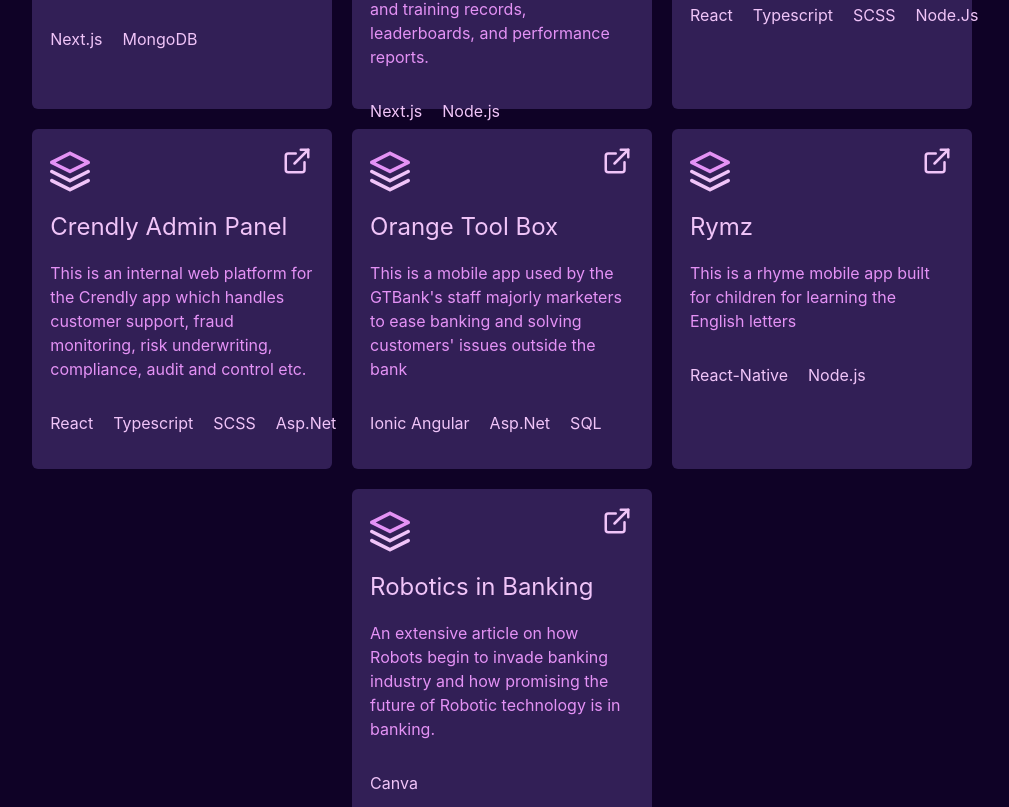
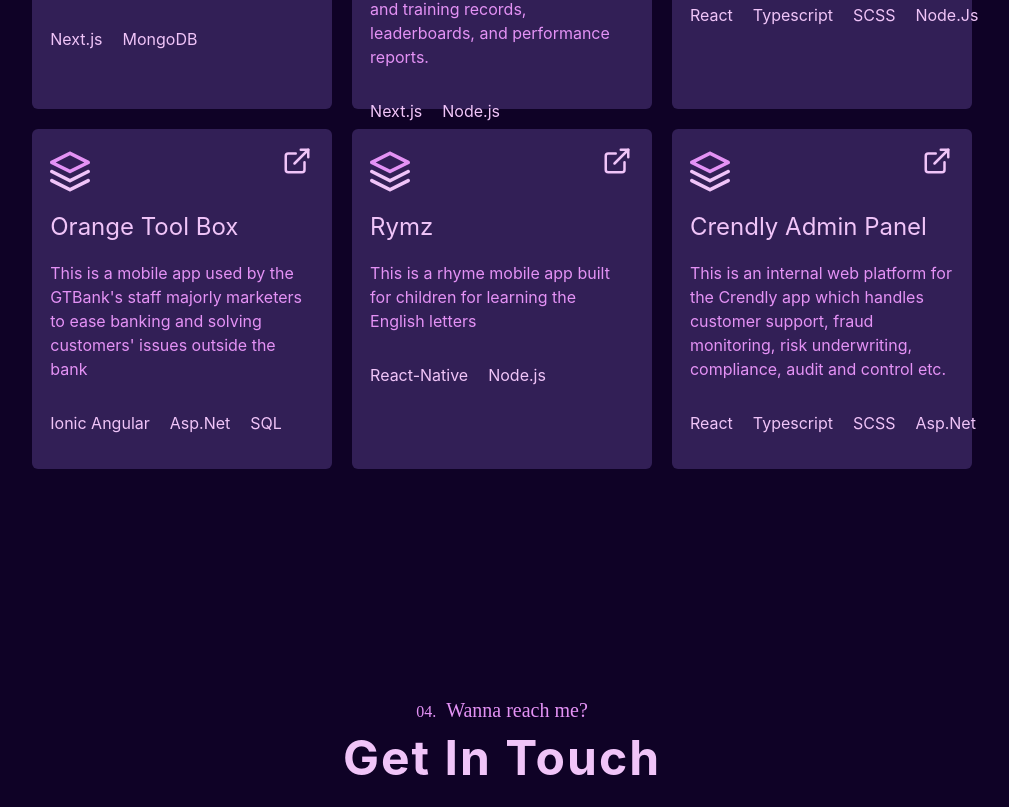
Before and after one commit to hurlaniyhi/My-Portfolio, a Next.js app: page / in a window 1280 px wide. Shown: the part 6453-7260 px from the top of the page, without its empty margins (138-1147 px from the left). Built offline with nearby package versions, Linux system fonts and the light colour scheme.

Commit message:
commented some other projects to prevent them being shown

```diff
--- a/data/otherProjects.ts
+++ b/data/otherProjects.ts
@@ -43,13 +43,6 @@
     url: 'https://virtuoussprouts-new.netlify.app',
   },
   {
-    name: 'Crendly Admin Panel',
-    description:
-      'This is an internal web platform for the Crendly app which handles customer support, fraud monitoring, risk underwriting, compliance, audit and control etc.',
-    tools: ['React', 'Typescript', 'SCSS', 'Asp.Net'],
-    url: 'https://crendly-admin-prod.netlify.app',
-  },
-  {
     name: 'Orange Tool Box',
     description:
       "This is a mobile app used by the GTBank's staff majorly marketers to ease banking and solving customers' issues outside the bank",
@@ -62,6 +55,13 @@
     tools: ['React-Native', 'Node.js'],
     url: 'https://drive.google.com/file/d/1pRg9vZrelncG5n_0UzjVESI2TWzllaeH/view?usp=sharing',
   },
+  {
+    name: 'Crendly Admin Panel',
+    description:
+      'This is an internal web platform for the Crendly app which handles customer support, fraud monitoring, risk underwriting, compliance, audit and control etc.',
+    tools: ['React', 'Typescript', 'SCSS', 'Asp.Net'],
+    url: 'https://crendly-admin.netlify.app/',
+  },
   // {
   //   name: 'Address Verification System',
   //   description:
@@ -69,11 +69,11 @@
   //   tools: ['React', 'Typescript', 'SCSS'],
   //   url: 'https://address-verification.netlify.app/',
   // },
-  {
-    name: 'Robotics in Banking',
-    description:
-      'An extensive article on how Robots begin to invade banking industry and how promising the future of Robotic technology is in banking.',
-    tools: ['Canva'],
-    url: 'https://drive.google.com/file/d/1Ou9A_r8pxNXpPI2CGzbuGQ1auWXqdaqv/view?usp=sharing',
-  },
+  // {
+  //   name: 'Robotics in Banking',
+  //   description:
+  //     'An extensive article on how Robots begin to invade banking industry and how promising the future of Robotic technology is in banking.',
+  //   tools: ['Canva'],
+  //   url: 'https://drive.google.com/file/d/1Ou9A_r8pxNXpPI2CGzbuGQ1auWXqdaqv/view?usp=sharing',
+  // },
 ];
--- a/data/site.ts
+++ b/data/site.ts
@@ -6,5 +6,5 @@
   ownerName: 'Ridwan Kolawole',
   alias: 'Rhydhur',
   email: 'devrhydhur@gmail.com',
-  resumeUrl: 'https://drive.google.com/file/d/1xJl8sr8T2wnMdzCY7CXWK4RuEysbsHir/view?usp=sharing',
+  resumeUrl: 'https://drive.google.com/file/d/1Ag6bKXEJU34Bue5Is6PbZ2Ib8Kz6RQaS/view?usp=sharing',
 };
```
